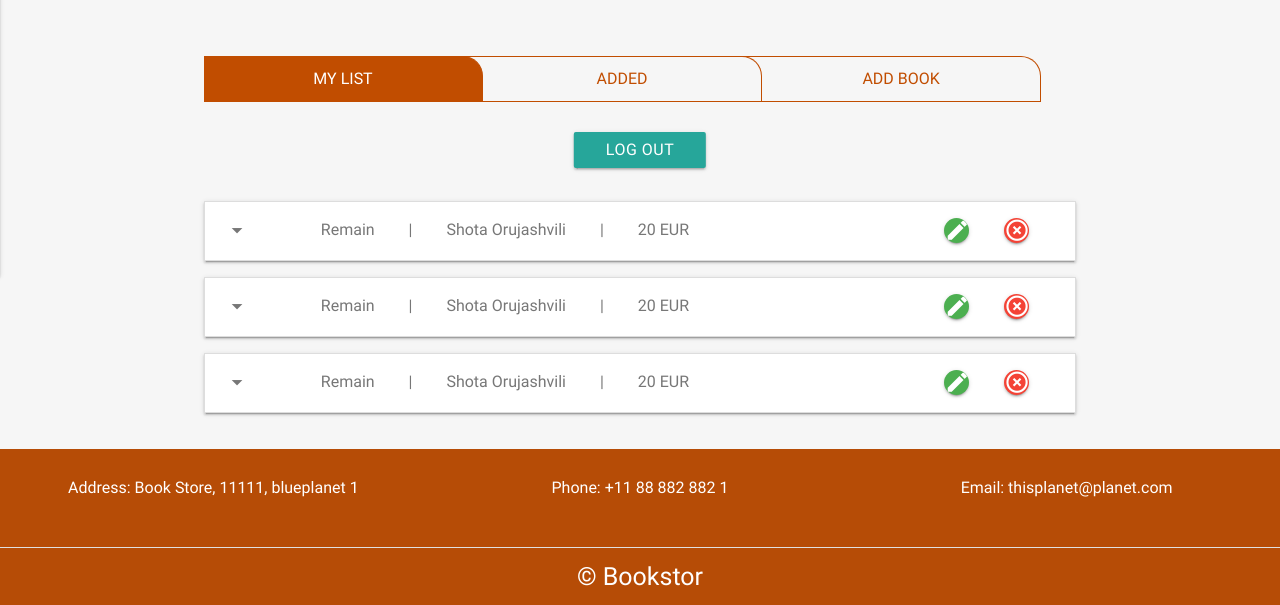
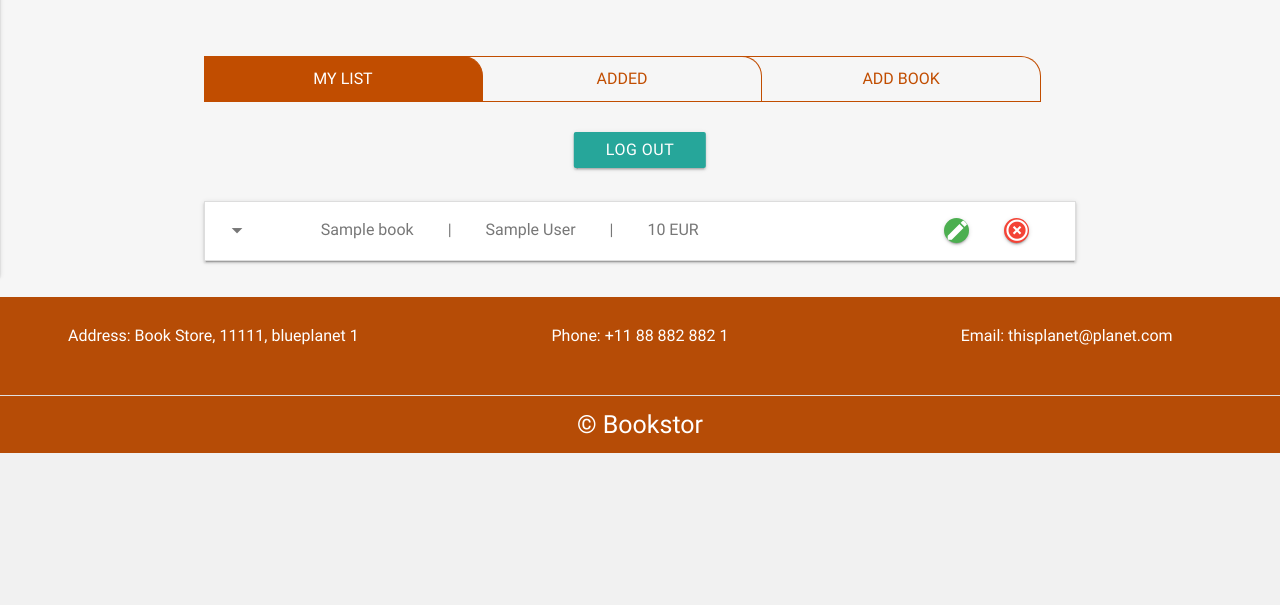
Before and after one commit to Aleksandre19/dcdmp, a Flask app: page /my_list in a window 1280 px wide. Shown: the part 584-1189 px from the top of the page. After the commit the page ends 1037 px from the top, so only its background shows below. Run offline with Flask 2, Linux system fonts and the light colour scheme; the visitor is signed in with stand-in values (Sample User, id 1); a database or web service that is not in the repository returns one stand-in record (values such as "Sample title"); some libraries are stand-ins or nearby versions; some web fonts are replaced.

Commit message:
Retrieving books from mongodb by user in My List page

```diff
--- a/app.py
+++ b/app.py
@@ -28,12 +28,18 @@ def check_session():
     else:
         return False
 
+def retriev_books_by_user(name,  email):
+    book_id = mongo.db.users.find_one({'user_name' : name, 'user_email' : email})
+    users_books = mongo.db.books.find({'_id' : {'$in' : book_id['added_books']}})
+    return users_books
+
+
 
 # My List
 @app.route('/my_list')
 def my_list():
     if check_session():
-        return render_template('/my_list.html')
+        return render_template('/my_list.html', books=retriev_books_by_user(session['user'], session['email']))
 
     return render_template("auth.html")
 
@@ -80,20 +86,32 @@ def log_out():
     return render_template('auth.html')
 
 
+#Get books IDs
+def get_books_id(name, email):
+    user = mongo.db.users.find_one({'user_name' : name, 'user_email' : email})
+    for u in user:
+        book_id = int(u[added_books])
+        return book_id
+
 
 # Authentication page
 @app.route('/auth', methods=['POST'])
 def auth():
+
+    # Checking if button was submited
     if request.method == 'POST':
         if not request.form['user_name'] and not request.form['user_email']:
             flash("In order to make authentication you must fill all fields")
             redirect(request.url)
 
+        # Making authentication
         name = request.form['user_name']
         email = request.form['user_email']
         add_user_in_mongodb(name, email)
 
-    return render_template('my_list.html')
+    # Rendering template and retrieving books by user
+    return render_template('my_list.html' , books = retriev_books_by_user(name, email))
+
 
 
 @app.route('/single_book_page')
--- a/templates/my_list.html
+++ b/templates/my_list.html
@@ -40,8 +40,8 @@
                     <div class="divider myList-tabs-top-line"></div>
                     <a href="{{ url_for('log_out') }}" class="waves-effect waves-light btn log-out">Log Out</a>
                 </div>
-
                 <div class="col s12">
+                    {% for book in books %}
                         <ul class="collapsible" data-collapsible="accordion">
                             <li>
                                 <div class="collapsible-header">
@@ -51,7 +51,7 @@
                                         </div>
 
                                         <div class="col s6 l9">
-                                        <span class="myList-book-span myList-book-name">Remain</span> <span class="hide-on-med-and-down">|</span> <span class="myList-book-span myList-book-auth hide-on-med-and-down"> Shota Orujashvili </span>  <span class="hide-on-med-and-down">|</span> <span class="myList-book-span myList-book-price hide-on-med-and-down"> 20 EUR </span>
+                                            <span class="myList-book-span myList-book-name">{{ book.title }}</span> <span class="hide-on-med-and-down">|</span> <span class="myList-book-span myList-book-auth hide-on-med-and-down">{{ book.author }} </span>  <span class="hide-on-med-and-down">|</span> <span class="myList-book-span myList-book-price hide-on-med-and-down"> {{ book.price }} EUR </span>
                                         </div>
 
                                         <div class="col s2 l1">
@@ -68,22 +68,21 @@
                                     <div class="row">
                                         <div class="col s12 l4 myList-full-img">
                                             <figure>
-                                            <img src=" {{ url_for('static', filename='img/sections/new_books/new-book-1.jpg') }} " alt='The Book Title' class="myList-img materialboxed" >
+                                                <img src=" {{ url_for('static', filename='img/uploaded/' + book.image_name) }} " alt='{{ book.image_name }}' class="myList-img materialboxed" >
                                             </figure>
                                         </div>
 
                                         <div class="col s12 l8" >
 
                                             <ul class="myList-books-desc">
-                                            <li><span>Title</span> - Blood</li>
-                                            <li><span>Author</span> - Tony Brich</li>
-                                            <li><span>Language</span> - English</li>
-                                            <li><span>Published</span> - 01 Oct 2012</li>
-                                            <li><span>Price</span> - 20 EUR</li>
+                                                <li><span>Title</span> - {{ book.title }}</li>
+                                                <li><span>Author</span> - {{ book.author }}</li>
+                                                <li><span>Language</span> - {{ book.Language }}</li>
+                                                <li><span>Published</span> - {{ book.released_date }}</li>
+                                                <li><span>Price</span> - {{ book.price }}</li>
                                             </ul>
                                             <p class="myList-books-text">
-                                            Lorem ipsum dolor sit amet. Lorem ipsum dolor sit amet.
-                                            Lorem ipsum dolor sit amet. Lorem ipsum dolor sit amet.
+                                                {{ book.description }}
                                             </p>
 
                                         </div>
@@ -92,8 +91,8 @@
                             </li>
 
                         </ul>
-
-                      <ul class="collapsible" data-collapsible="accordion">
+                    {% endfor %}
+                      <!-- <ul class="collapsible" data-collapsible="accordion">
                         <li>
                             <div class="collapsible-header">
                                 <div class="row collapsible-header-row lg-myList-row">
@@ -193,7 +192,7 @@
                             </div>
                         </li>
 
-                     </ul>
+                     </ul> -->
 
 
                 </div>
```
Lines whose indentation alone changed are shown as unchanged.
